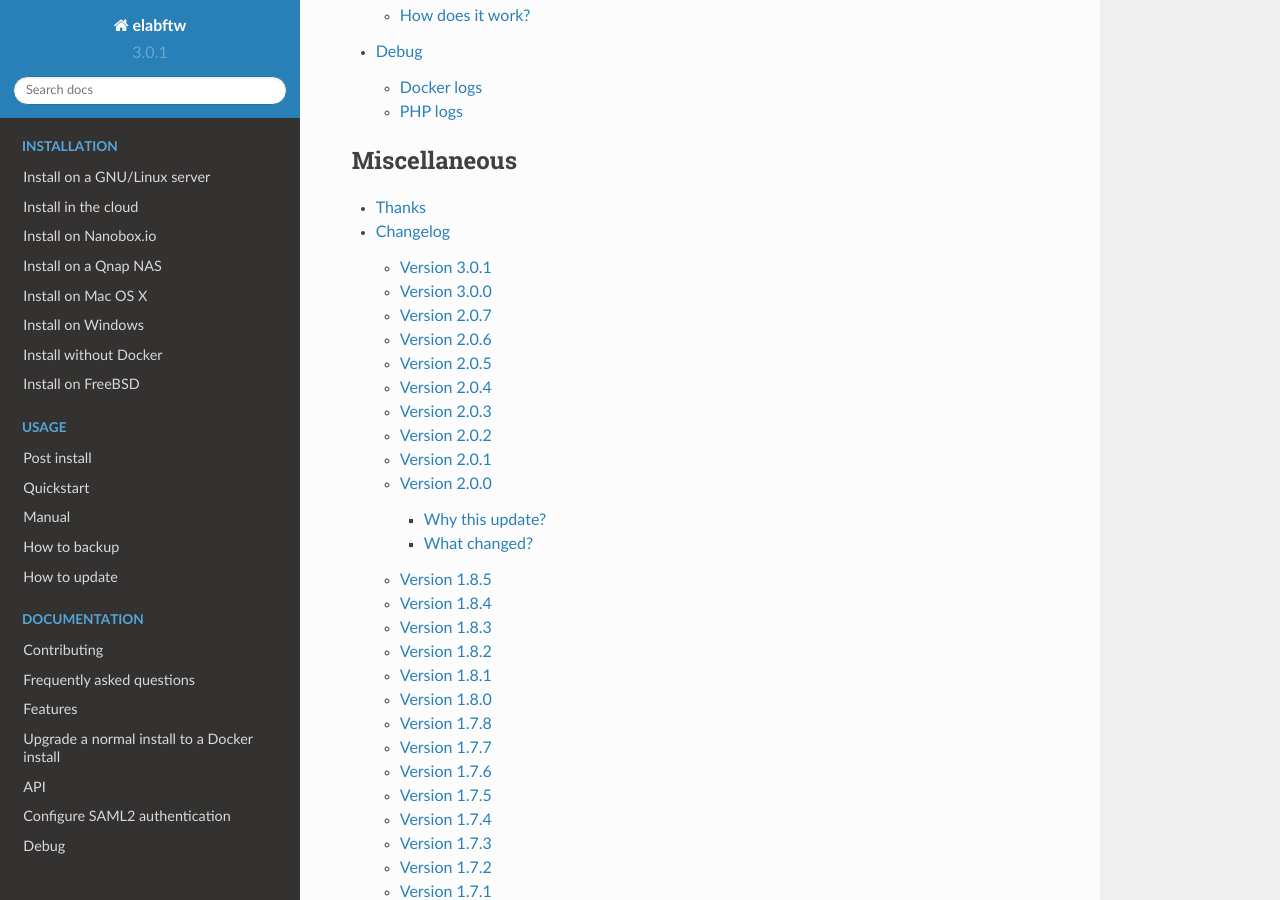
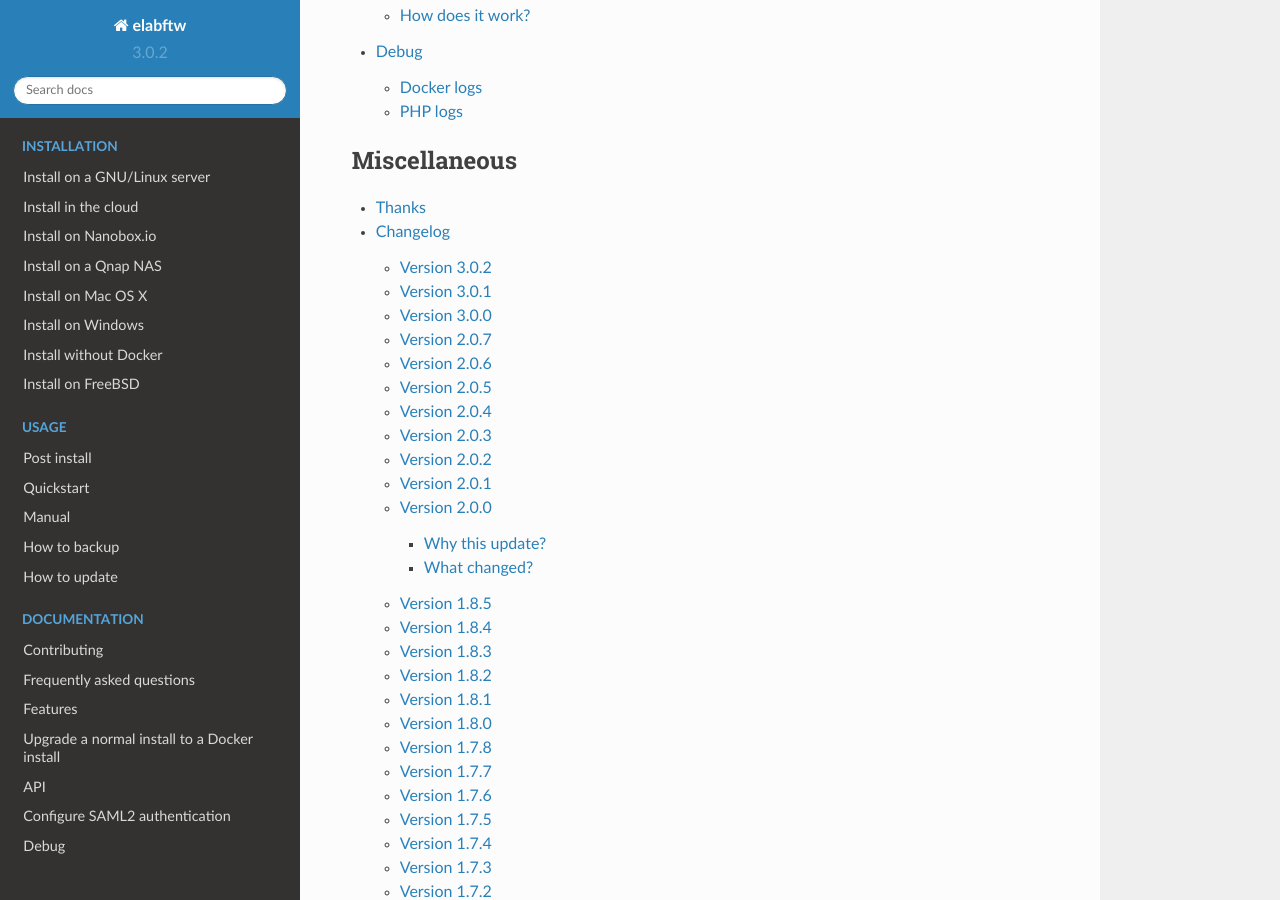
Before and after one commit to elabftw/elabdoc, a Sphinx documentation site: the page built from doc/index.rst, in a window 1280 px wide and 900 px high, scrolled down 7205 px. Built offline with Sphinx 7.4.7 and the Read the Docs theme 2.0.0, drawn with Linux system fonts in a browser that asks for light colours; pages that are not in the unit, such as notebooks, are missing from menus.

Commit message:
3.0.2 and gstatic.com in CSP header nginx conf example

```diff
--- a/doc/conf.py
+++ b/doc/conf.py
@@ -52,9 +52,9 @@
 # built documents.
 #
 # The short X.Y version.
-version = '3.0.1'
+version = '3.0.2'
 # The full version, including alpha/beta/rc tags.
-release = '3.0.1'
+release = '3.0.2'
 
 # The language for content autogenerated by Sphinx. Refer to documentation
 # for a list of supported languages.
```
Also changed, not shown: doc/changelog.rst (+9 -0 lines), 1 other file.
